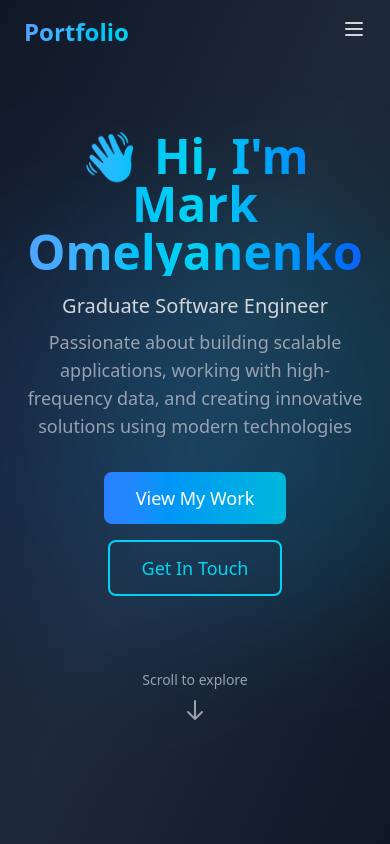
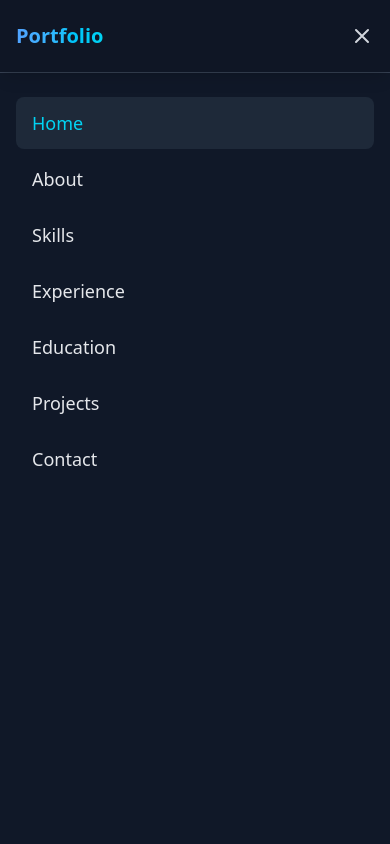
Before and after one commit to MarkOmelyanenko/portfolio-page, a React app: page / in a window 390 px wide. Both pictures are taken after a click on the button "Open menu". Shown: the top 844 px of the page. Built offline with nearby package versions, Linux system fonts and the light colour scheme; the HTML template or start-up script is replaced by a standard one.

Commit message:
fix burger button

```diff
--- a/src/ProjectsLanding.jsx
+++ b/src/ProjectsLanding.jsx
@@ -422,12 +422,13 @@ export default function ProjectsLanding() {
           initial={{ opacity: 0, y: 20 }}
           whileInView={{ opacity: 1, y: 0 }}
           viewport={{ once: true }}
-          className="mb-8"
+          className="mb-8 -mx-4 px-4 sm:mx-0 sm:px-0"
         >
-          <div className="flex flex-wrap gap-3 justify-center">
+          <div className="flex gap-2 sm:gap-3 overflow-x-auto pb-2 sm:pb-0 sm:flex-wrap sm:justify-center [-ms-overflow-style:none] [scrollbar-width:none] [&::-webkit-scrollbar]:hidden">
             <button
+              type="button"
               onClick={() => setSelectedFilter("All")}
-              className={`px-6 py-2 rounded-lg font-medium transition-colors ${
+              className={`shrink-0 px-4 py-2 sm:px-6 rounded-lg text-sm sm:text-base font-medium transition-colors ${
                 selectedFilter === "All"
                   ? "bg-cyan-400 text-gray-900"
                   : "bg-gray-700 text-gray-300 hover:bg-gray-600"
@@ -438,8 +439,9 @@ export default function ProjectsLanding() {
             {allTechnologies.map((tech) => (
               <button
                 key={tech}
+                type="button"
                 onClick={() => setSelectedFilter(tech)}
-                className={`px-6 py-2 rounded-lg font-medium transition-colors ${
+                className={`shrink-0 px-4 py-2 sm:px-6 rounded-lg text-sm sm:text-base font-medium transition-colors whitespace-nowrap ${
                   selectedFilter === tech
                     ? "bg-cyan-400 text-gray-900"
                     : "bg-gray-700 text-gray-300 hover:bg-gray-600"
--- a/src/components/Contact.jsx
+++ b/src/components/Contact.jsx
@@ -264,7 +264,7 @@ export default function Contact() {
                     <p className="text-gray-400 text-sm">Email</p>
                     <a
                       href="mailto:mark.omelyanenko@gmail.com"
-                      className="text-white hover:text-cyan-400 transition-colors"
+                      className="text-white hover:text-cyan-400 transition-colors break-all"
                     >
                       mark.omelyanenko@gmail.com
                     </a>
--- a/src/components/Education.jsx
+++ b/src/components/Education.jsx
@@ -53,7 +53,7 @@ export default function Education() {
               className="bg-gray-900 p-8 rounded-xl border border-gray-700 hover:border-cyan-400 transition-colors"
             >
               <div className="mb-4">
-                <h3 className="text-2xl font-bold text-cyan-400 mb-2">
+                <h3 className="text-xl sm:text-2xl font-bold text-cyan-400 mb-2 break-words">
                   {edu.degree}
                 </h3>
                 <p className="text-xl text-gray-300 mb-1">{edu.institution}</p>
--- a/src/components/Experience.jsx
+++ b/src/components/Experience.jsx
@@ -6,7 +6,7 @@ const experiences = [
     title: "Junior Software Engineer",
     company: "SynergySoft",
     location: "Remote",
-    period: "March 2025 – August 2025",
+    period: "May 2025 – August 2025",
     description: [
       "Built and maintained backend features and service integrations, turning requirements into clean, readable code",
       "Implemented REST API endpoints and improved existing ones, ensuring consistent request/response contracts",
@@ -59,19 +59,21 @@ export default function Experience() {
 
                 {/* Content */}
                 <div
-                  className={`w-full md:w-1/2 ${
-                    index % 2 === 0 ? "md:pr-12 pl-16" : "md:pl-12 pr-16"
+                  className={`w-full md:w-1/2 pl-16 pr-2 sm:pr-4 ${
+                    index % 2 === 0 ? "md:pr-12 md:pl-0" : "md:pl-12 md:pr-0"
                   }`}
                 >
-                  <div className="bg-gray-800 p-6 rounded-xl border border-gray-700 hover:border-cyan-400 transition-colors">
-                    <div className="flex flex-col md:flex-row md:items-center md:justify-between mb-4">
-                      <div>
-                        <h3 className="text-2xl font-bold text-cyan-400 mb-1">
+                  <div className="bg-gray-800 p-4 sm:p-6 rounded-xl border border-gray-700 hover:border-cyan-400 transition-colors min-w-0">
+                    <div className="flex flex-col md:flex-row md:items-center md:justify-between mb-4 gap-2">
+                      <div className="min-w-0">
+                        <h3 className="text-xl sm:text-2xl font-bold text-cyan-400 mb-1">
                           {exp.title}
                         </h3>
-                        <p className="text-xl text-gray-300">{exp.company}</p>
+                        <p className="text-lg sm:text-xl text-gray-300">
+                          {exp.company}
+                        </p>
                       </div>
-                      <div className="text-right mt-2 md:mt-0">
+                      <div className="text-left md:text-right mt-2 md:mt-0 shrink-0">
                         <p className="text-gray-400 text-sm">{exp.location}</p>
                         <p className="text-cyan-400 font-semibold">
                           {exp.period}
--- a/src/components/Footer.jsx
+++ b/src/components/Footer.jsx
@@ -119,7 +119,7 @@ export default function Footer() {
               <li>
                 <a
                   href="mailto:mark.omelyanenko@gmail.com"
-                  className="hover:text-cyan-400 transition-colors"
+                  className="hover:text-cyan-400 transition-colors break-all"
                 >
                   mark.omelyanenko@gmail.com
                 </a>
--- a/src/components/Hero.jsx
+++ b/src/components/Hero.jsx
@@ -55,7 +55,7 @@ export default function Hero() {
               initial={{ opacity: 0, y: 20 }}
               animate={{ opacity: 1, y: 0 }}
               transition={{ duration: 0.6, delay: 0.2 }}
-              className="text-5xl md:text-7xl font-bold mb-4 bg-gradient-to-r from-blue-400 via-cyan-400 to-blue-600 bg-clip-text text-transparent"
+              className="text-3xl sm:text-5xl md:text-7xl font-bold mb-4 px-1 bg-gradient-to-r from-blue-400 via-cyan-400 to-blue-600 bg-clip-text text-transparent break-words"
             >
               👋 Hi, I'm Mark Omelyanenko
             </motion.h1>
@@ -63,7 +63,7 @@ export default function Hero() {
               initial={{ opacity: 0, y: 20 }}
               animate={{ opacity: 1, y: 0 }}
               transition={{ duration: 0.6, delay: 0.4 }}
-              className="text-xl md:text-2xl text-gray-300 mb-2"
+              className="text-lg sm:text-xl md:text-2xl text-gray-300 mb-2"
             >
               Graduate Software Engineer
             </motion.p>
--- a/src/components/Navigation.jsx
+++ b/src/components/Navigation.jsx
@@ -1,24 +1,35 @@
-import { motion } from "framer-motion";
-import { useState, useEffect } from "react";
+import { motion as Motion, AnimatePresence } from "framer-motion";
+import { useState, useEffect, useCallback } from "react";
+
+const NAV_SECTIONS = [
+  "home",
+  "about",
+  "skills",
+  "experience",
+  "education",
+  "projects",
+  "contact",
+];
 
 export default function Navigation() {
   const [isScrolled, setIsScrolled] = useState(false);
   const [activeSection, setActiveSection] = useState("home");
+  const [isMenuOpen, setIsMenuOpen] = useState(false);
 
   useEffect(() => {
     const handleScroll = () => {
       setIsScrolled(window.scrollY > 50);
-
-      // Update active section based on scroll position
-      const sections = ["home", "about", "skills", "experience", "education", "projects", "contact"];
       const scrollPosition = window.scrollY + 100;
 
-      for (const section of sections) {
+      for (const section of NAV_SECTIONS) {
         const element = document.getElementById(section);
         if (element) {
           const offsetTop = element.offsetTop;
           const offsetHeight = element.offsetHeight;
-          if (scrollPosition >= offsetTop && scrollPosition < offsetTop + offsetHeight) {
+          if (
+            scrollPosition >= offsetTop &&
+            scrollPosition < offsetTop + offsetHeight
+          ) {
             setActiveSection(section);
             break;
           }
@@ -30,12 +41,39 @@ export default function Navigation() {
     return () => window.removeEventListener("scroll", handleScroll);
   }, []);
 
-  const scrollToSection = (sectionId) => {
+  useEffect(() => {
+    if (!isMenuOpen) return;
+    const prevOverflow = document.body.style.overflow;
+    document.body.style.overflow = "hidden";
+    return () => {
+      document.body.style.overflow = prevOverflow;
+    };
+  }, [isMenuOpen]);
+
+  useEffect(() => {
+    if (!isMenuOpen) return;
+    const onKeyDown = (e) => {
+      if (e.key === "Escape") setIsMenuOpen(false);
+    };
+    window.addEventListener("keydown", onKeyDown);
+    return () => window.removeEventListener("keydown", onKeyDown);
+  }, [isMenuOpen]);
+
+  useEffect(() => {
+    const onResize = () => {
+      if (window.innerWidth >= 768) setIsMenuOpen(false);
+    };
+    window.addEventListener("resize", onResize);
+    return () => window.removeEventListener("resize", onResize);
+  }, []);
+
+  const scrollToSection = useCallback((sectionId) => {
+    setIsMenuOpen(false);
     const element = document.getElementById(sectionId);
     if (element) {
       element.scrollIntoView({ behavior: "smooth", block: "start" });
     }
-  };
+  }, []);
 
   const navItems = [
     { id: "home", label: "Home" },
@@ -48,30 +86,28 @@ export default function Navigation() {
   ];
 
   return (
-    <motion.nav
-      initial={{ y: -100 }}
-      animate={{ y: 0 }}
-      className={`fixed top-0 left-0 right-0 z-50 transition-all duration-300 ${
-        isScrolled
+    <>
+      <nav
+        className={`fixed top-0 left-0 right-0 z-[90] transition-all duration-300 ${
+          isScrolled || isMenuOpen
             ? "bg-gray-900/95 backdrop-blur-md shadow-lg"
             : "bg-transparent"
         }`}
       >
-      <div className="max-w-7xl mx-auto px-6 py-4">
-        <div className="flex items-center justify-between">
-          <motion.div
-            whileHover={{ scale: 1.05 }}
-            className="text-2xl font-bold bg-gradient-to-r from-blue-400 to-cyan-400 bg-clip-text text-transparent cursor-pointer"
+        <div className="max-w-7xl mx-auto px-4 sm:px-6 py-4">
+          <div className="relative z-[95] flex items-center justify-between gap-4">
+            <button
+              type="button"
+              className="text-left text-xl sm:text-2xl font-bold bg-gradient-to-r from-blue-400 to-cyan-400 bg-clip-text text-transparent cursor-pointer shrink-0"
               onClick={() => scrollToSection("home")}
             >
               Portfolio
-          </motion.div>
+            </button>
           <div className="hidden md:flex items-center gap-6">
             {navItems.map((item) => (
-              <motion.button
+              <button
                 key={item.id}
-                whileHover={{ scale: 1.1 }}
-                whileTap={{ scale: 0.95 }}
+                type="button"
                 onClick={() => scrollToSection(item.id)}
                 className={`px-4 py-2 rounded-lg transition-colors ${
                   activeSection === item.id
@@ -80,15 +116,33 @@ export default function Navigation() {
                 }`}
               >
                 {item.label}
-              </motion.button>
+              </button>
             ))}
           </div>
-          {/* Mobile menu button */}
           <div className="md:hidden">
-            <motion.button
-              whileTap={{ scale: 0.95 }}
-              className="text-gray-300 hover:text-cyan-400"
+            <button
+              type="button"
+              onClick={() => setIsMenuOpen((open) => !open)}
+              className="text-gray-300 hover:text-cyan-400 p-2 -mr-2 rounded-lg focus:outline-none focus-visible:ring-2 focus-visible:ring-cyan-400"
+              aria-expanded={isMenuOpen}
+              aria-controls="mobile-nav-menu"
+              aria-label={isMenuOpen ? "Close menu" : "Open menu"}
             >
+              {isMenuOpen ? (
+                <svg
+                  className="w-6 h-6"
+                  fill="none"
+                  stroke="currentColor"
+                  viewBox="0 0 24 24"
+                >
+                  <path
+                    strokeLinecap="round"
+                    strokeLinejoin="round"
+                    strokeWidth={2}
+                    d="M6 18L18 6M6 6l12 12"
+                  />
+                </svg>
+              ) : (
                 <svg
                   className="w-6 h-6"
                   fill="none"
@@ -102,10 +156,64 @@ export default function Navigation() {
                     d="M4 6h16M4 12h16M4 18h16"
                   />
                 </svg>
-            </motion.button>
+              )}
+            </button>
           </div>
         </div>
       </div>
-    </motion.nav>
+      </nav>
+
+      <AnimatePresence>
+        {isMenuOpen && (
+          <Motion.div
+            key="mobile-menu-root"
+            initial={{ opacity: 0 }}
+            animate={{ opacity: 1 }}
+            exit={{ opacity: 0 }}
+            transition={{ duration: 0.2, ease: "easeOut" }}
+            className="fixed inset-0 z-[85] md:hidden"
+          >
+            <Motion.button
+              type="button"
+              initial={{ opacity: 0 }}
+              animate={{ opacity: 1 }}
+              exit={{ opacity: 0 }}
+              transition={{ duration: 0.2, ease: "easeOut" }}
+              className="absolute inset-0 bg-black/70"
+              aria-label="Close menu"
+              onClick={() => setIsMenuOpen(false)}
+            />
+
+            <Motion.div
+              id="mobile-nav-menu"
+              role="dialog"
+              aria-modal="true"
+              initial={{ y: -14, opacity: 0.95 }}
+              animate={{ y: 0, opacity: 1 }}
+              exit={{ y: -10, opacity: 0.95 }}
+              transition={{ duration: 0.24, ease: [0.22, 1, 0.36, 1] }}
+              className="absolute left-0 right-0 top-[72px] bottom-0 bg-gray-900 border-t border-gray-700 overflow-y-auto"
+            >
+              <div className="flex flex-col px-4 py-6 gap-1">
+                {navItems.map((item) => (
+                  <button
+                    key={item.id}
+                    type="button"
+                    onClick={() => scrollToSection(item.id)}
+                    className={`w-full text-left px-4 py-3 rounded-lg text-lg font-medium transition-colors ${
+                      activeSection === item.id
+                        ? "text-cyan-400 bg-gray-800"
+                        : "text-gray-200 hover:bg-gray-800 hover:text-cyan-400"
+                    }`}
+                  >
+                    {item.label}
+                  </button>
+                ))}
+              </div>
+            </Motion.div>
+          </Motion.div>
+        )}
+      </AnimatePresence>
+    </>
   );
 }
--- a/src/components/ProjectModal.jsx
+++ b/src/components/ProjectModal.jsx
@@ -14,19 +14,19 @@ export default function ProjectModal({ project, isOpen, onClose }) {
             animate={{ opacity: 1 }}
             exit={{ opacity: 0 }}
             onClick={onClose}
-            className="fixed inset-0 bg-black/80 backdrop-blur-sm z-50"
+            className="fixed inset-0 bg-black/80 backdrop-blur-sm z-[200]"
           />
           {/* Modal */}
           <motion.div
             initial={{ opacity: 0, scale: 0.9, y: 20 }}
             animate={{ opacity: 1, scale: 1, y: 0 }}
             exit={{ opacity: 0, scale: 0.9, y: 20 }}
-            className="fixed inset-0 z-50 flex items-center justify-center p-4"
+            className="fixed inset-0 z-[200] flex items-center justify-center p-4"
             onClick={(e) => e.stopPropagation()}
           >
             <div className="bg-gray-800 rounded-2xl max-w-4xl w-full max-h-[90vh] overflow-y-auto border border-gray-700">
               <div className="sticky top-0 bg-gray-800 border-b border-gray-700 p-6 flex justify-between items-start">
-                <h2 className="text-3xl font-bold text-white pr-4">
+                <h2 className="text-xl sm:text-3xl font-bold text-white pr-4 break-words">
                   {project.title}
                 </h2>
                 <button
--- a/src/index.css
+++ b/src/index.css
@@ -31,7 +31,17 @@ html.light {
 }
 
 /* Apply theme colors */
+html {
+  overflow-x: hidden;
+}
+
 body {
   background-color: var(--bg-primary);
   color: var(--text-primary);
+  overflow-x: hidden;
 }
+
+/* Fixed nav + in-page links */
+section[id] {
+  scroll-margin-top: 5rem;
+}
```
Lines whose indentation alone changed are shown as unchanged.
